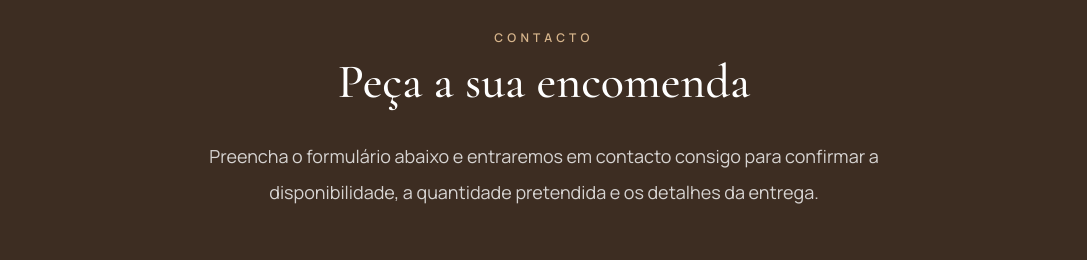
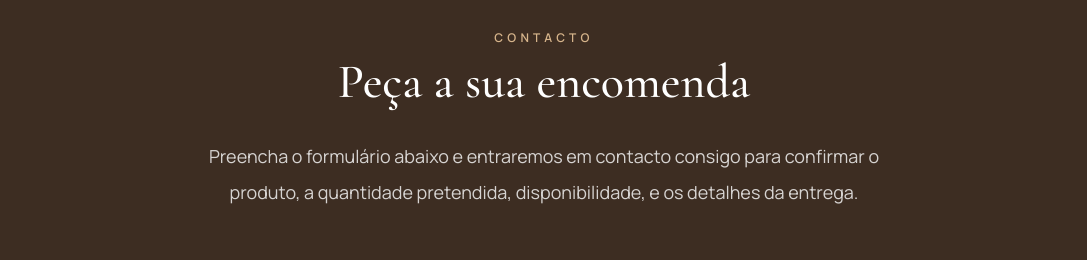
Before and after one commit to mclima/cloud-and-crunch, a Next.js app: page / in a window 1280 px wide. Shown: the part 5540-5800 px from the top of the page, without its empty margins (96-1183 px from the left). Built offline with nearby package versions, Linux system fonts and the light colour scheme.

Commit message:
revise text

```diff
--- a/components/Contact.tsx
+++ b/components/Contact.tsx
@@ -94,7 +94,7 @@ export default function Contact() {
             </h2>
 
             <p className="mx-auto max-w-2xl text-lg leading-9 text-stone-300">
-              Preencha o formulário abaixo e entraremos em contacto consigo para confirmar a disponibilidade, a quantidade pretendida e os detalhes da entrega.
+              Preencha o formulário abaixo e entraremos em contacto consigo para confirmar o produto, a quantidade pretendida, disponibilidade, e os detalhes da entrega.
             </p>
 
           </div>
```
